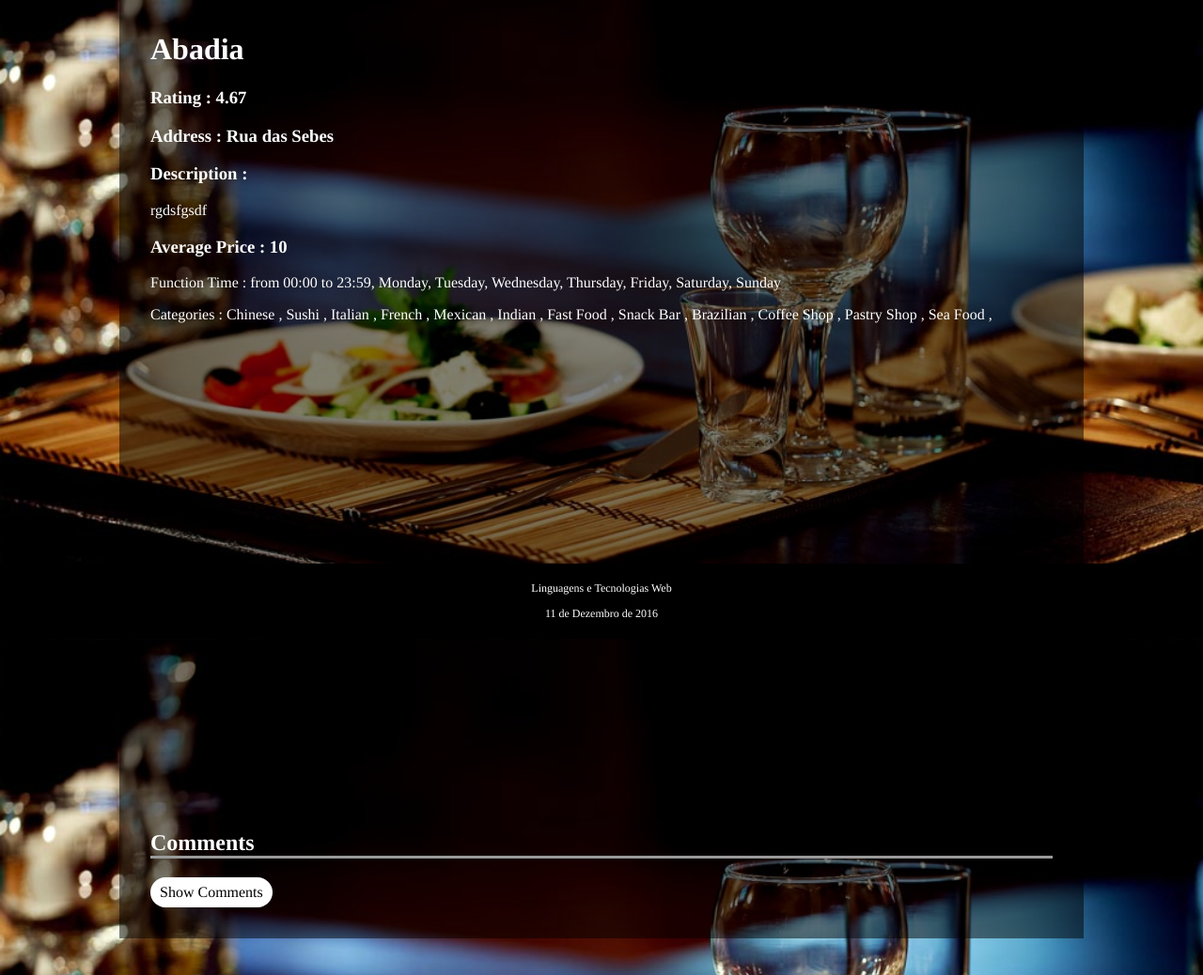
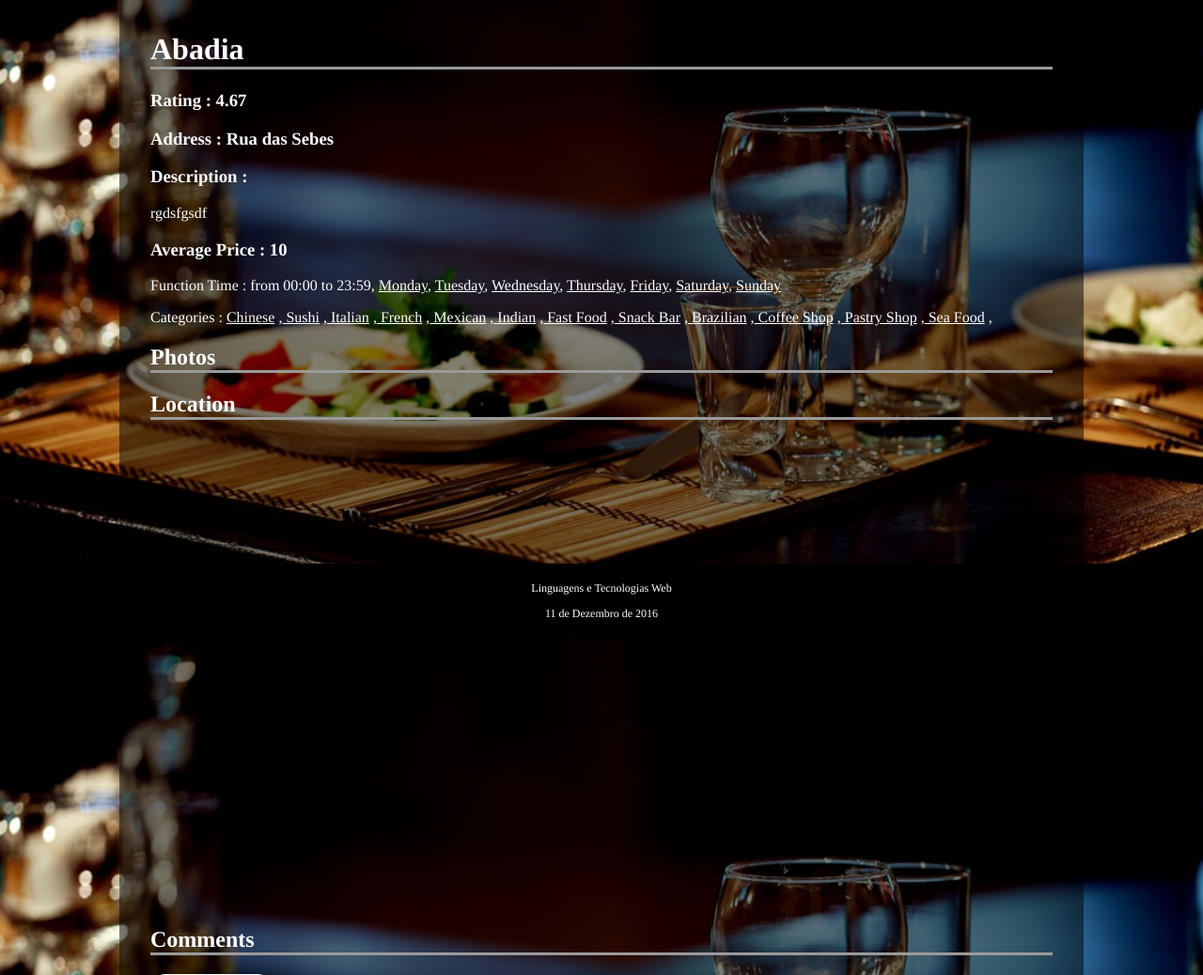
Before and after one commit to T20XX/feup-ltw, a PHP site: page /restaurant_item.php?id=2 in a window 1280 px wide. Shown: the part 120-1158 px from the top of the page at 94% size. Run offline with PHP 8.4, Linux system fonts and the light colour scheme; the visitor is signed in with stand-in values (Sample User, id 1); data comes from the database, SQL or seed files in the repository; both versions use the stored data as it was after the commit; some libraries are stand-ins or nearby versions.

Commit message:
Alguma documentação

```diff
--- a/action_login.php
+++ b/action_login.php
@@ -3,6 +3,10 @@
 	$stmt = $db->prepare('SELECT id_account, name, type, age, gender FROM Account WHERE id_account = ? AND pass = ?');
 	$stmt->execute(array($_POST['username'],sha1($_POST['password'])));
 	$result = $stmt->fetch();
+
+	/*
+	Check if account exists
+	*/
 	if ($result != null){
 		session_start();
 		$_SESSION['id_account'] = $result['id_account'];
--- a/css/site.css
+++ b/css/site.css
@@ -106,7 +106,6 @@ body {
 
 .simple_href{
 	color: white;
-	text-decoration: none;
 }
 
 .big_form > *{
--- a/templates/all_restaurants.php
+++ b/templates/all_restaurants.php
@@ -1,4 +1,5 @@
 <div id="content">
+
 	<h1 class="title"> All Restaurants </h1>
 	<div class="display_big_center">
 		<?php
@@ -10,4 +11,5 @@
 			 }
 		?>
 	</div>
+
 </div>
--- a/templates/edit_account_form.php
+++ b/templates/edit_account_form.php
@@ -2,6 +2,9 @@
 		<h1> Edit Account </h1>
 
 			<form action="action_edit_account.php" class = "big_form" method="post">
+
+			<!-- Name, Age, Gender -->
+
 				<fieldset>
 					<legend> Account Information </legend>
 					<h3> <?php echo $_SESSION['id_account'] ?> </h3>
--- a/templates/feed_content.php
+++ b/templates/feed_content.php
@@ -1,12 +1,13 @@
 <div id="content">
+
 	<h1 class="title"> Top 10 Restaurants </h1>
 	<div class="display_big_center">
 		<?php
 			$result = getTop10Restaurant($db);
-
 			foreach( $result as $row) {
 				echo '<a class="item" href="restaurant_item.php?id=' . $row['id_restaurant'] . '">' . $row['name']  .  '</a>';
 			 }
 		?>
 	</div>
+
 </div>
--- a/templates/my_restaurants_manager.php
+++ b/templates/my_restaurants_manager.php
@@ -1,4 +1,5 @@
 <div id="content">
+
 	<h1 class="title"> My Restaurants </h1>
 	<input id="button_add_restaurant" action="add_restaurant.php" class="button_1 button" type="submit" value="Add Restaurant">
 	<div class = "display_big_center">
@@ -10,4 +11,5 @@
 			 }
 	?>
 	</div>
+
 </div>
--- a/templates/restaurant_item.php
+++ b/templates/restaurant_item.php
@@ -5,6 +5,11 @@
 			$categories = getRestaurantFood($db,$_GET['id']);
 			$photos = getRestaurantPhotos($db,$_GET['id']);
             $totalPhotos = count($photos);
+
+			/*
+			For Restaurant management
+			*/
+
 			if($result['id_owner'] == $_SESSION['id_account']){
 				?>
                 <form action="edit_restaurant.php" method="post">
@@ -18,17 +23,18 @@
                 <?php
 			}
 
-			echo '<h1>' . $result['name'] . '</h1>';
+			/*
+			Restaurant Information Session
+			*/
+
+			echo '<h1 class="subtitle">' . $result['name'] . '</h1>';
 			echo '<h3> Rating : ' . $result['stars'] . '</h3>';
 			echo '<h3 id="address"> Address : ' . $result['address'] . '</h3>';
 			echo '<h3> Description :</h3>';
 			echo '<p>' . $result['description'] . '</p>';
-
 			echo '<h3> Average Price : ' . $result['avg_price'] . '</h3>';
 
 			echo '<p> Function Time : from ' . $result['open_time'] . ' to ' . $result['close_time'];
-
-
 
 			if($result['monday']) echo ', <a class="simple_href" href="show_weekday.php?day=monday">Monday</a>';
 			if($result['tuesday']) echo ', <a class="simple_href" href="show_weekday.php?day=tuesday">Tuesday</a>';
@@ -39,12 +45,16 @@
 			if($result['sunday']) echo ', <a class="simple_href" href="show_weekday.php?day=sunday"> Sunday</a>';
 			echo '</p>';
 
-
 			echo '<p> Categories : ';
 			foreach($categories as $category)
 				echo '<a class="simple_href" href="show_category.php?category='.$category['id_category'].'">  '. $category['id_category'] .'</a> ,';
 			echo '</p>';
 
+			/*
+			Photos Session - displayed inline with slideShow if clicked
+			*/
+
+			echo '<h2 class="subtitle"> Photos </h2>';
 
 			foreach($photos as $photo) {
 				echo '<img id = photo src="' . $photo['path'] . '" alt="Image" width="20%">';
@@ -77,27 +87,37 @@
 				?>
 			</div>
 		</div>
+	</div>
 
+	<!-- Location with Google Maps API -->
 
-
-	</div>
+	<h2 class="subtitle"> Location </h2>
 	<div id="map"></div>
 
+	<!-- Comments Session -->
+
 	<h2 class="subtitle"> Comments </h2>
-
 		<?php
+		/*
+			To know if the reviewer already left a review (just once)
+		*/
         $reviewByUserToRestaurant = getReviewByUserToRestarurant($db,$_GET['id'], $_SESSION['id_account']);
 		if($_SESSION['type'] == "reviewer" && $reviewByUserToRestaurant == NULL){
 				include('review_form.php');
 			}
 		?>
 
+	<!-- All Comments -->
+
 	<input id="button_comments" class="button_1 button" type="submit" value="Show Comments" >
-
 	<div id="comments">
 
 		<?php
 			$reviews = getAllReviews($db, $_GET['id']);
+
+			/*
+			Display all reviews
+			*/
 
 			foreach($reviews as $review){
 				echo '<div class="review">';
@@ -110,6 +130,11 @@
 					if(sizeof($replies) != 0){
 						echo '<input class="button_reply button_1 button" type="submit" value="Show Replies" >';
 						echo '<div id="replies">';
+
+						/*
+						Display all replies
+						*/
+
 						foreach($replies as $reply){
 							echo '<div class="reply">';
 								echo '<p>From: ' . $reply['id_replyer'] . '</p>';
@@ -119,6 +144,9 @@
 						echo '</div>';
 					}
 
+					/*
+					If review or the restaurant belongs to the account, then it can leaves a reply
+					*/
 					if($_SESSION['id_account'] == $result['id_owner'] || $_SESSION['id_account'] == $review['id_reviewer']){ ?>
 						<input class="button_1 button button_do_reply" type="submit" value="Reply" >
 						<form id="reply" action="action_add_reply.php" class = "big_form" method="post">
@@ -142,6 +170,9 @@
 	</div>
 
 </div>
+
+<!-- SCRIPT for Google Maps -->
+
 <script>
       function initMap() {
 
--- a/templates/review_form.php
+++ b/templates/review_form.php
@@ -3,6 +3,7 @@
 		<legend> Add Review </legend>
 
 		<?php
+			/* Prevent $_GET information from php to php */
 			echo '<input type="hidden" name="id_restaurant" value="' . $_GET['id'] . '">';
 		?>
 
```
Also changed, not shown: action_search_restaurant.php (+7 -0 lines), templates/account_manager.php (+10 -5 lines), templates/add_restaurant_form.php (+17 -0 lines), templates/advanced_search_form.php (+11 -0 lines), templates/edit_restaurant_form.php (+16 -1 lines), templates/header.php (+11 -0 lines), templates/signup_form.php (+7 -0 lines), images/kjÃ§k_0.png (added), images/kjÃ§k_1.jpg (added), images/sdfasd_0.png (added), images/sdfasd_1.jpg (added), ltw.db. Lines whose indentation alone changed are shown as unchanged.
